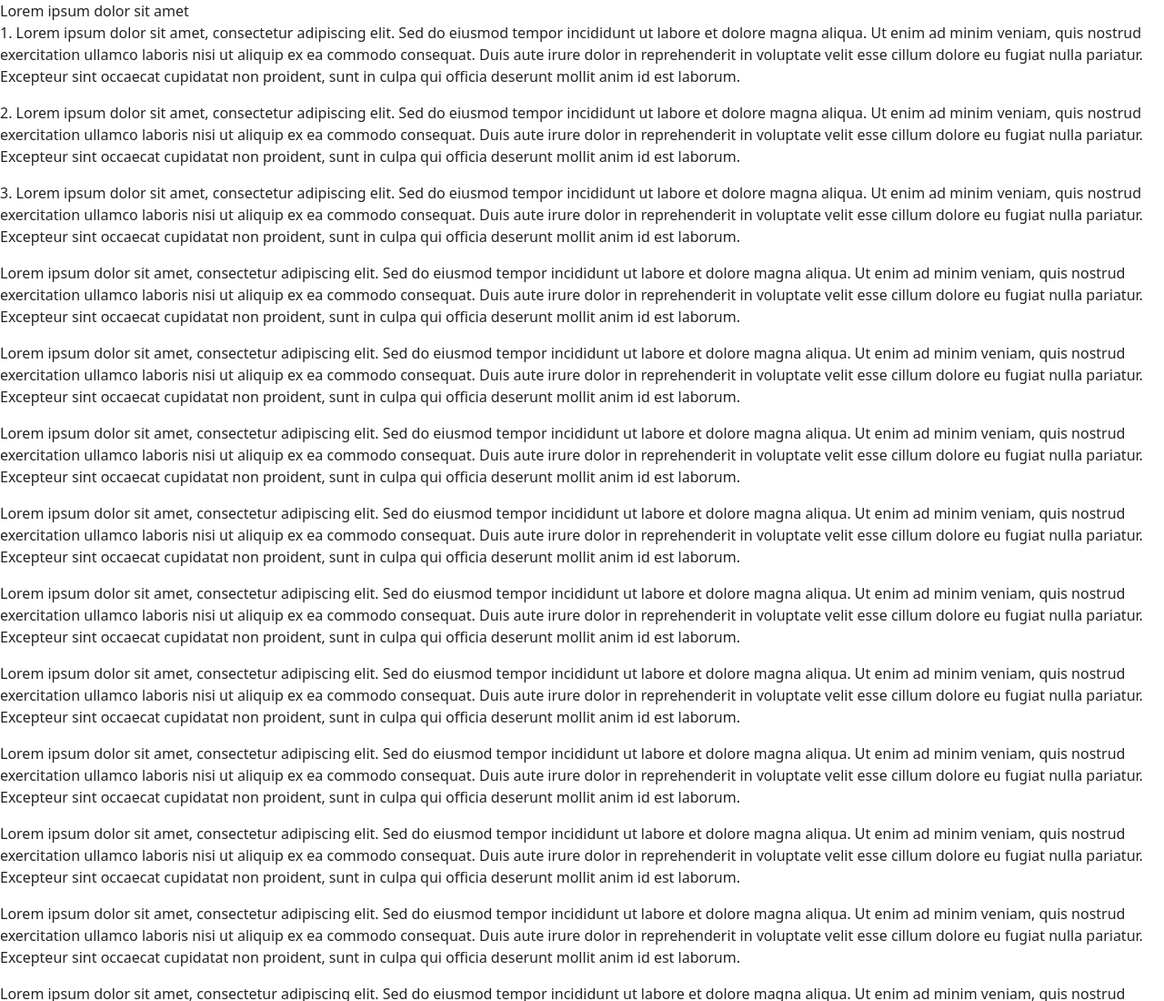
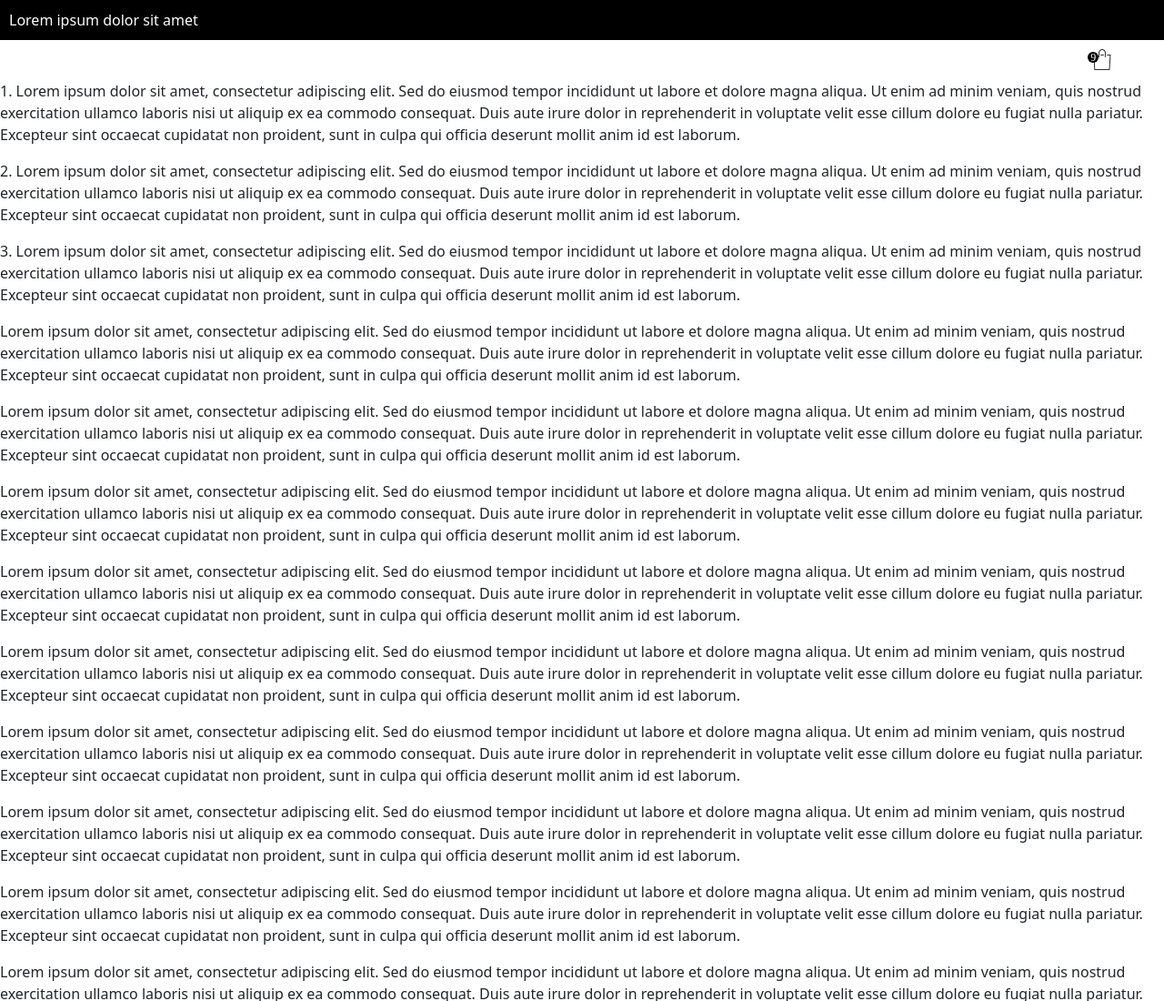
Before and after one commit to razvan-neculaes/demo-app, a website built with webpack: page index.html in a window 1280 px wide. Shown: the top 1100 px of the page at 91% size. Built offline with nearby package versions, Linux system fonts and the light colour scheme.

Commit message:
New approach of the headers

```diff
--- a/index.html
+++ b/index.html
@@ -10,9 +10,19 @@
     <body>
         <header>
             <!-- Promotional Banner -->
-            <div class="promo-banner">Lorem ipsum dolor sit amet</div>
+            <div class="promo--banner">Lorem ipsum dolor sit amet</div>
             <!-- The Main Navigation -->
-            <nav class="main-nav"></nav>
+            <nav class="main--nav">
+                <div class="nav__left">
+                    <!-- Hamburger menu and logo can be added here later -->
+                </div>
+                <div class="nav__right">
+                    <div class="minicart icon-minicart">
+                        <span class="minicart__quantity">9</span>
+                    </div>
+                    <!-- Other icons and search bar will be added here later -->
+                </div>
+            </nav>
         </header>
         <main>
             <p>1. Lorem ipsum dolor sit amet, consectetur adipiscing elit. Sed do eiusmod tempor incididunt ut labore et dolore magna aliqua. Ut enim ad minim veniam, quis nostrud exercitation ullamco laboris nisi ut aliquip ex ea commodo consequat. Duis aute irure dolor in reprehenderit in voluptate velit esse cillum dolore eu fugiat nulla pariatur. Excepteur sint occaecat cupidatat non proident, sunt in culpa qui officia deserunt mollit anim id est laborum.</p>
--- /dev/null
+++ b/src/header/_header.scss
@@ -0,0 +1,6 @@
+header {
+    position: sticky;
+    top: 0;
+    z-index: 10; // Ensure it stays above other content
+    background-color: transparent; // Ensure the header has a background
+}
--- /dev/null
+++ b/src/header/_mainNav.scss
@@ -0,0 +1,52 @@
+.main {
+    &--nav {
+        display: flex;
+        justify-content: space-between;
+        align-items: center;
+        padding: 0.625em;
+        background-color: white;
+        position: inherit;
+
+        .nav {
+            &__left {
+                display: flex;
+                align-items: center;
+            }
+
+            &__right {
+                display: flex;
+                align-items: center;
+
+                .icon {
+                    &-minicart {
+                        font-size: 1.5em;
+                        margin-right: 2em;
+                        position: relative;
+
+                        &::before {
+                            content: "\e91b";
+                        }
+
+                        .minicart {
+                            &__quantity {
+                                position: absolute;
+                                top: 0.25em;
+                                left: -0.5em;
+                                background-color: black;
+                                color: white;
+                                border-radius: 50%;
+                                width: 1em;
+                                height: 1em;
+                                display: flex;
+                                justify-content: center;
+                                align-items: center;
+                                padding-bottom: 2px;
+                                font-size: 0.5em;
+                            }
+                        }
+                    }
+                }
+            }
+        }
+    }
+}
--- /dev/null
+++ b/src/header/_promoBanner.scss
@@ -0,0 +1,7 @@
+.promo {
+    &--banner {
+        background-color: black;
+        color: white;
+        padding: 0.625em;
+    }
+}
--- a/src/index.js
+++ b/src/index.js
@@ -4,4 +4,5 @@ import 'jquery';
 import '@popperjs/core';
 
 // Import your custom SCSS
+import './utils/fonts.scss'
 import './page.scss';
--- a/src/page.scss
+++ b/src/page.scss
@@ -1 +1,5 @@
 @import "../node_modules/bootstrap/scss/bootstrap";
+
+@import "header/_header";
+@import "header/_promoBanner";
+@import "header/_mainNav";
--- /dev/null
+++ b/src/utils/fonts.scss
@@ -0,0 +1,22 @@
+// icons
+@font-face {
+    font-family: "icomoon";
+    src: url("../fonts/icomoon.woff") format("woff");
+    font-weight: normal;
+    font-style: normal;
+    font-display: block;
+}
+
+[class^="icon-"],
+[class*=" icon-"] {
+    font-family: "icomoon" !important;
+    speak: never;
+    font-style: normal;
+    font-weight: normal;
+    font-variant: normal;
+    text-transform: none;
+    line-height: 1;
+
+    -webkit-font-smoothing: antialiased;
+    -moz-osx-font-smoothing: grayscale;
+}
```
Also changed, not shown: src/fonts/ean13.woff (added), src/fonts/icomoon.woff (added), src/fonts/icomoon.woff2 (added).
